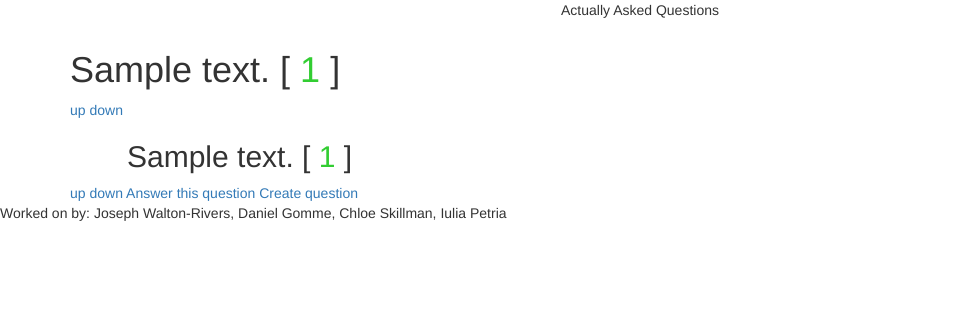
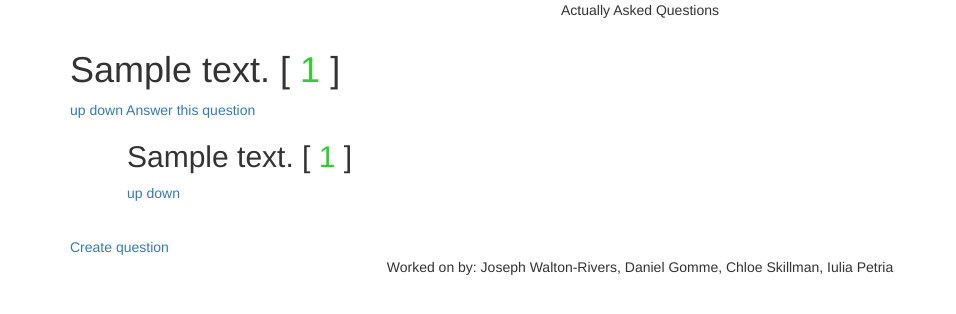
Before and after one commit to webpigeon/hackessex, a Django app: page /q/ in a window 1280 px wide. Shown: the top 314 px of the page, without its empty margins (0-956 px from the left). Run offline with Django 3.2, Linux system fonts and the light colour scheme; tables that the repository leaves empty hold one stand-in row (values such as "Sample post"); some libraries are stand-ins or nearby versions.

Commit message:
Usage of new CSS file in question list

```diff
--- /dev/null
+++ b/data/static/css/default.css
@@ -0,0 +1,28 @@
+/* Title */
+.title {
+    text-align: center;
+}
+
+/* Footer */
+.footer {
+    text-align: center;
+}
+
+/******* Questions list ********/
+
+.questions_container {
+    margin-bottom: 3%;
+}
+
+/* Answer container, with up/down in it also */
+.answer {
+    margin-left: 5%;
+}
+/* Vote span when votes are negative */
+.negative_votes {
+    color: firebrick;
+}
+/* Vote span when votes are positive */
+.positive_votes {
+    color: limegreen;
+}
--- a/data/templates/base.html
+++ b/data/templates/base.html
@@ -11,6 +11,7 @@
 
     <!-- Bootstrap -->
     <link href="{% static "css/bootstrap.min.css" %}" rel="stylesheet">
+      <link href="{% static "css/default.css" %}" rel="stylesheet">
 
     <!-- HTML5 shim and Respond.js for IE8 support of HTML5 elements and media queries -->
     <!-- WARNING: Respond.js doesn't work if you view the page via file:// -->
@@ -18,19 +19,9 @@
       <script src="https://oss.maxcdn.com/html5shiv/3.7.3/html5shiv.min.js"></script>
       <script src="https://oss.maxcdn.com/respond/1.4.2/respond.min.js"></script>
     <![endif]-->
-
-    <style>
-      .negative_votes{
-        color: firebrick;
-      }
-      .positive_votes{
-        color: limegreen;
-      }
-    </style>
   </head>
   <body>
-	<p class="title"
-       style="text-align: center">Actually Asked Questions</p>
+	<p class="title">Actually Asked Questions</p>
 
     <div class="container">
     {% block content %}
--- a/data/templates/hackessex/question_list.html
+++ b/data/templates/hackessex/question_list.html
@@ -4,21 +4,26 @@
 <!-- NOTE: atm these styles are hardcoded - we'll be using the CSS when that happens -->
 <!-- Replace any other block content with this stuff -->
 {% block content %}
+    <div class="questions_container">
         <!-- List each question -->
         {% for question in object_list %}
+          <div class="question">
               <h1>{{question}} {% include "hackessex/votes_indicator.html" with votes=question.votes only%}</h1> <!-- Show question text + votes -->
               <a href="/q/vote/{{question.pk}}/up">up</a>
               <a href="/q/vote/{{question.pk}}/down">down</a>
+              <a href="{% url "add_ans" question=question.pk %}">Answer this question</a>
+          </div>
 
           {% for answer in question.answer_set.all %}  <!-- Django does fancy stuff behind the scenes and aggregates all the foreign keys in the many-to-one? -->
-      <h2 style="margin-left: 5%">{{answer.text}} {% include "hackessex/votes_indicator.html" with votes=answer.votes only%}</h2> <!-- Show each answer's text, indented -->
+          <div class="answer">
+              <h2>{{answer.text}} {% include "hackessex/votes_indicator.html" with votes=answer.votes only%}</h2> <!-- Show each answer's text, indented -->
               <a href="{% url "vote_ans" answer_id=answer.pk t="up" %}">up</a>
               <a href="{% url "vote_ans" answer_id=answer.pk t="down" %}">down</a>
+          </div>
           {% endfor %}
-      <a href="{% url "add_ans" question=question.pk %}">Answer this question</a>
         {% empty %}
         <h2>there are no questions</h2> <!-- There were no questions, so show that -->
         {% endfor %}
-
+    </div>
     <a href="{% url "add" %}">Create question</a>
 {% endblock content %}
```
Lines whose indentation alone changed are shown as unchanged.
